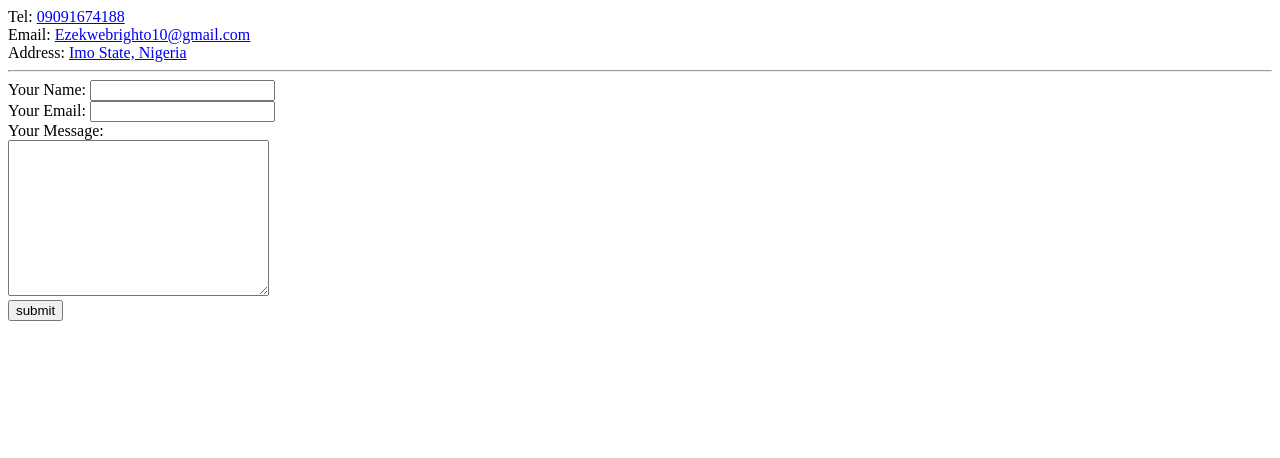
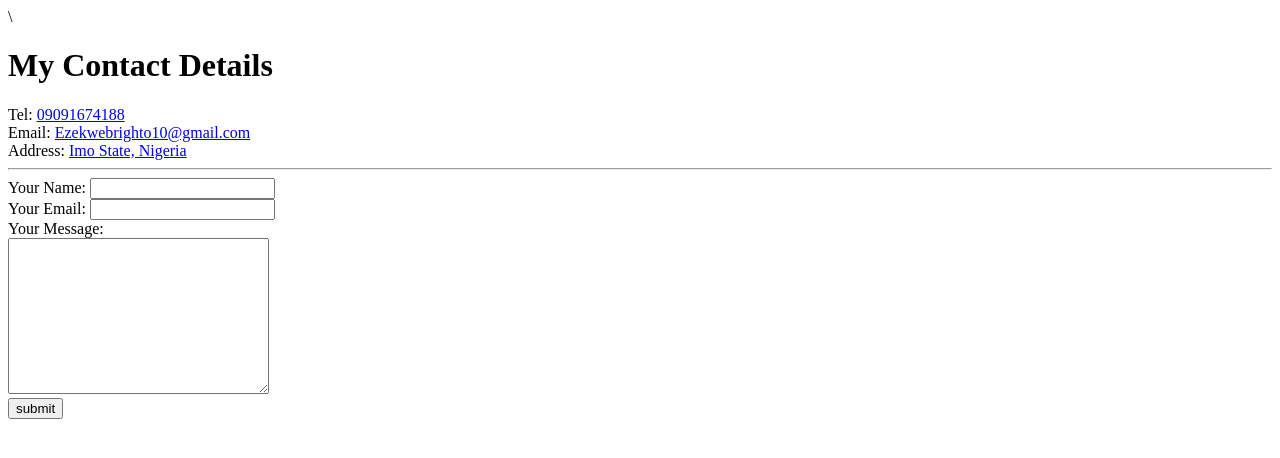
Before and after one commit to e-brighto/cv, a plain HTML site: page contact.html in a window 1280 px wide. Drawn offline with Linux system fonts and the light colour scheme.

Commit message:
Update contact.html

```diff
--- a/contact.html
+++ b/contact.html
@@ -6,7 +6,8 @@
     <meta name="viewport" content="width=device-width, initial-scale=1.0">
     <title>Contact Me</title>
 </head>
-<body>
+<body>\
+    <h1>My Contact Details </h1>
     <label for="phone">Tel: <a href="+2349091674188">09091674188</a></label><br>
     <label for="email">Email: <a href="mailto:ezekwebrighto10@gmail.com">Ezekwebrighto10@gmail.com</a></label><br>
     <label for="address">Address: <a href="#">Imo State, Nigeria</a></label>
```
